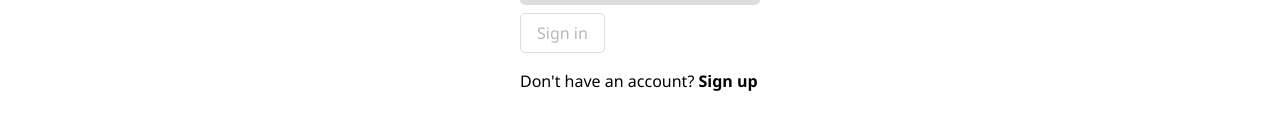
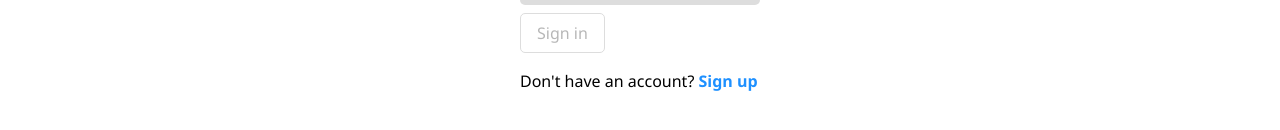
Before and after one commit to tomek-ch/blog-client, a Next.js app: page /log-in in a window 1280 px wide. Shown: the part 278-408 px from the top of the page. Built offline with nearby package versions, Linux system fonts and the light colour scheme.

Commit message:
Set link color

```diff
--- a/styles/InlineLink.module.css
+++ b/styles/InlineLink.module.css
@@ -1,5 +1,6 @@
 .link {
   font-weight: bold;
+  color: var(--highlight);
 }
 
 .link:hover {
```
